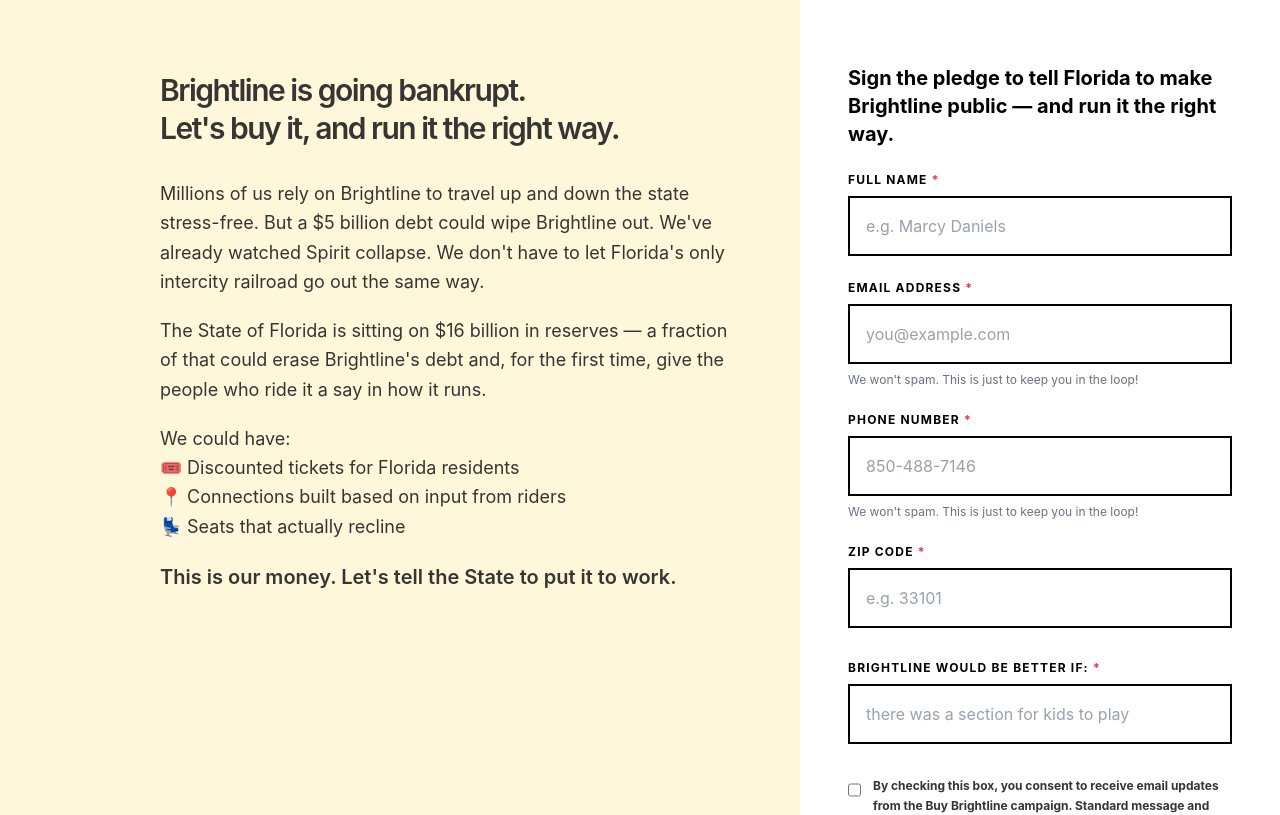
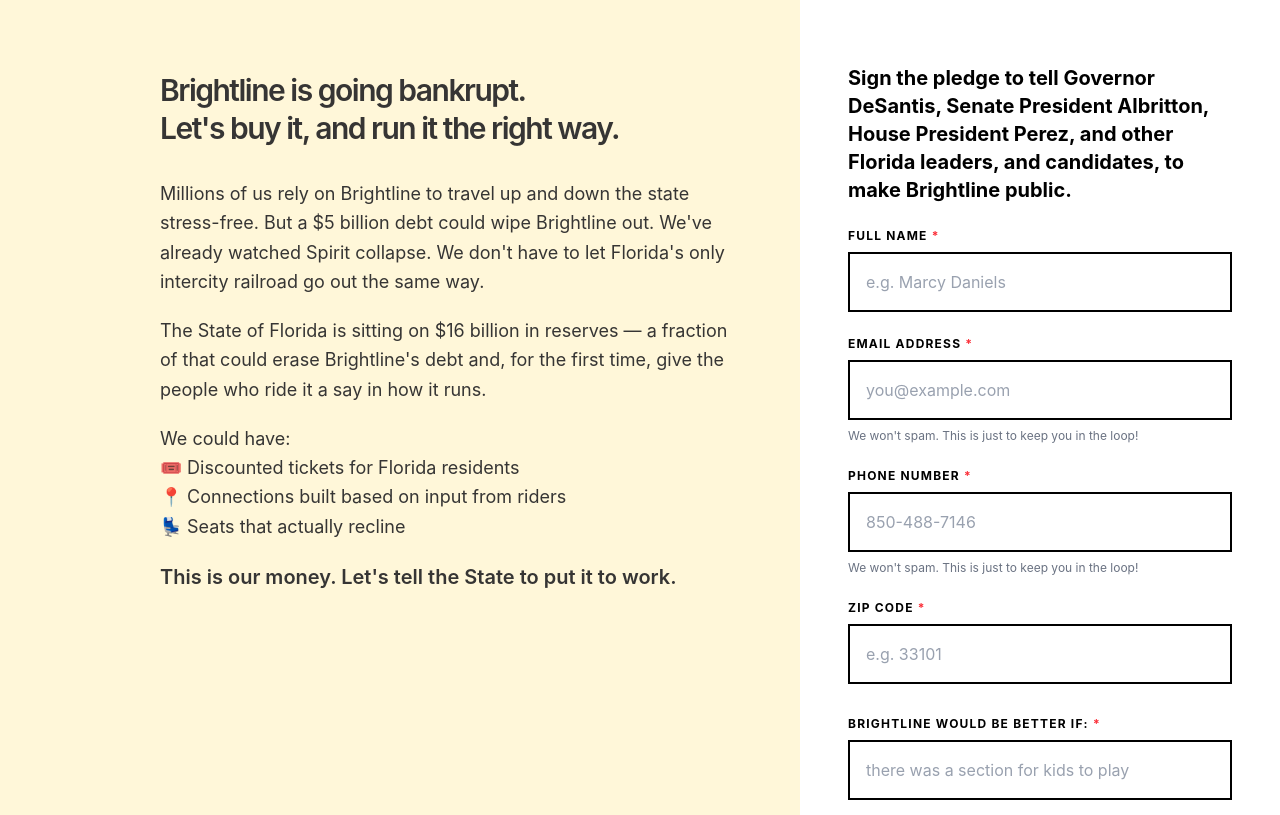
Before and after one commit to Together-Not-For/buy-brightline, a Next.js app in the folder blog/: page / in a window 1280 px wide. Shown: the top 815 px of the page. Built offline with nearby package versions, Linux system fonts and the light colour scheme.

Commit message:
stronger pledge language (#4)

```diff
--- a/blog/app/components/pledge.tsx
+++ b/blog/app/components/pledge.tsx
@@ -49,7 +49,7 @@
   return (
     <div className="text-black">
       <h2 className="text-xl font-bold mb-4">Thank you for signing!</h2>
-      <p className="text-lg leading-relaxed">We'll keep you updated on the campaign.</p>
+      <p className="text-lg leading-relaxed">We'll keep you updated on the campaign to make Brightline public.</p>
     </div>
   )
 }
@@ -57,7 +57,7 @@
   // otherwise
   return (
     <div className="text-black">
-      <h2 className="text-xl font-bold mb-6">Sign the pledge to tell Florida to make Brightline public — and run it the right way.</h2>
+      <h2 className="text-xl font-bold mb-6">Sign the pledge to tell Governor DeSantis, Senate President Albritton, House President Perez, and other Florida leaders, and candidates, to make Brightline public.</h2>
 
       <form onSubmit={submitForm.onSubmit((values) => handleSubmit(values))}>
 
```
